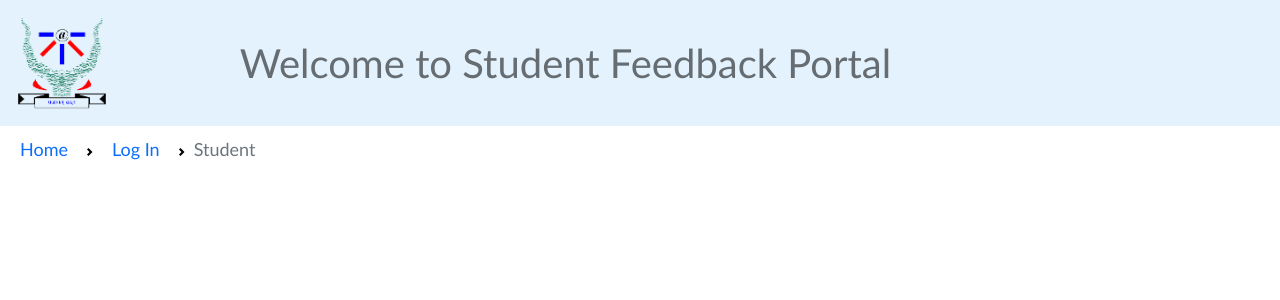
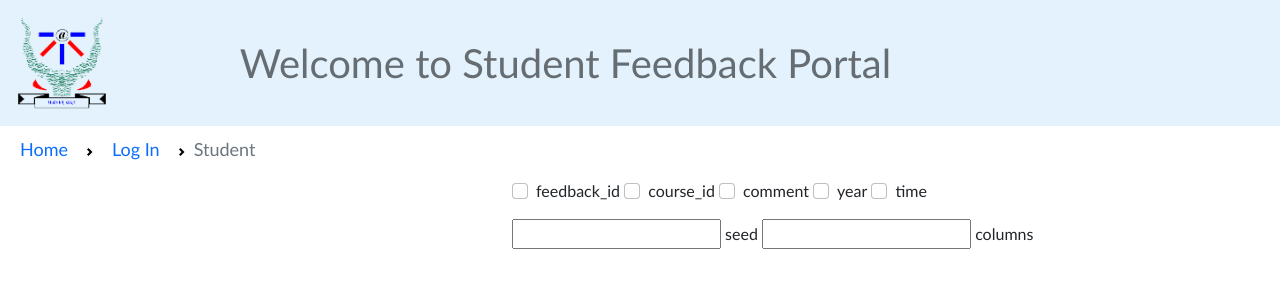
Before and after one commit to saranshgupta0107/Student-Feedback-Portal, a PHP site: page /demo/html/student.html in a window 1280 px wide. Shown: the top 300 px of the page. Run offline with PHP 8.4, Linux system fonts and the light colour scheme; a stand-in replaces the project's code that opens the database connection.

Commit message:
php changes, js changes

```diff
--- a/css/style.css
+++ b/css/style.css
@@ -1,4 +1,20 @@
-*{
+.tablefeed th,td{
+    font-size: 1.5rem;
+    width: 5%;
+    align-content: center;
+    border: 1px solid black;
+    background: white;
+    margin-left: auto;
+    margin-right: auto;
+    text-align: center;
+  }
+
+
+
+
+
+
+  *{
     font-family:'Trebuchet MS', 'Lucida Sans Unicode', 'Lucida Grande', 'Lucida Sans', Arial, sans-serif;
 }
 .navbar-text{
--- a/html/index.html
+++ b/html/index.html
@@ -14,7 +14,7 @@
 <body>
   <nav id="goback" class="navbar navbar-light" style="background-color: #e3f2fd;">
     <div class="container-fluid">
-      <a class="navbar-brand" href="#"><img src="..../images/iiita_logo.png" alt="" width="100" height="100"
+      <a class="navbar-brand" href="#"><img src="../images/iiita_logo.png" alt="" width="100" height="100"
           class="d-inline-block align-text-middle"></a>
       <div class="new">
         <a class="navbar-text">
--- a/html/login_admin.html
+++ b/html/login_admin.html
@@ -30,7 +30,7 @@
       </nav>
       <div id="login">
         <div class="newform">
-          <form name="f1" action="../php/authentication.php" onsubmit="return validation()" method="post" style="display:grid;width: 350px;">
+          <form name="f1" action="../php/authentication.php" onsubmit="return validation()" method="post" style="display:grid;width: 350px;" id="FORM">
             <div class="mb-3">
               <label for="exampleInputEmail1" class="form-label">Email address</label>
               <input type="email" name="email" class="form-control" id="exampleInputEmail1" aria-describedby="emailHelp">
@@ -47,7 +47,7 @@
               <input type="checkbox" class="form-check-input" id="exampleCheck1">
               <label class="form-check-label" for="exampleCheck1">Remember Me</label>
             </div>
-            <button type="submit" class="btn btn-primary">Submit</button>
+            <button id="submitbtn"type="submit" class="btn btn-primary">Submit</button>
           </form>
         </div>
         <script>
--- a/html/student.html
+++ b/html/student.html
@@ -8,7 +8,7 @@
     <!-- Bootstrap CSS -->
     <link href="https://cdn.jsdelivr.net/npm/bootstrap@5.1.3/dist/css/bootstrap.min.css" rel="stylesheet" integrity="sha384-1BmE4kWBq78iYhFldvKuhfTAU6auU8tT94WrHftjDbrCEXSU1oBoqyl2QvZ6jIW3" crossorigin="anonymous">
 
-    <title>Student Dashboard</title>
+    <title>Hello, world!</title>
   </head>
   <body>
     <nav class="navbar navbar-light" style="background-color: #e3f2fd;">
@@ -28,11 +28,50 @@
           <li class="breadcrumb-item active" aria-current="page">Student</li>
         </ol>
       </nav>
+      <form>
+        <div class="mb-3 form-check" style="display:inline-block;margin-left: 40%;">
+          <input type="checkbox" class="form-check-input" id="check1">
+          <label class="form-check-label" for="exampleCheck1">feedback_id</label>
+        </div>
+        <div class="mb-3 form-check" style="display:inline-block">
+          <input type="checkbox" class="form-check-input" id="check2">
+          <label class="form-check-label" for="exampleCheck1">course_id</label>
+        </div>
+        <div class="mb-3 form-check" style="display:inline-block">
+          <input type="checkbox" class="form-check-input" id="check3">
+          <label class="form-check-label" for="exampleCheck1">comment</label>
+        </div>
+        <div class="mb-3 form-check" style="display:inline-block">
+          <input type="checkbox" class="form-check-input" id="check4">
+          <label class="form-check-label" for="exampleCheck1">year</label>
+        </div>
+        <div class="mb-3 form-check" style="display:inline-block">
+          <input type="checkbox" class="form-check-input" id="check5">
+          <label class="form-check-label" for="exampleCheck1">time</label>
+        </div>
+        <br>
+        <input type="text" id="seed" style="margin-left: 40%;">
+        <label for='seed'>seed</label>
+        <input type="text" id="columns">
+        <label for='columns'>columns</label>
+      </form>
+      <table class="tablefeed">
+        <thead>
+            <th id='feedback_id'>Feedback ID</th>
+            <th id='course_id'>Course_ID</th>
+            <th id="comment">Feedback Given</th>
+            <th id="year">Year</th>
+            <th id="time">TimeStamp</th>
+        </thead>
+        <tbody id="Tbody">
+
+        </tbody>
+    </table>
     <!-- Optional JavaScript; choose one of the two! -->
 
     <!-- Option 1: Bootstrap Bundle with Popper -->
     <script src="https://cdn.jsdelivr.net/npm/bootstrap@5.1.3/dist/js/bootstrap.bundle.min.js" integrity="sha384-ka7Sk0Gln4gmtz2MlQnikT1wXgYsOg+OMhuP+IlRH9sENBO0LRn5q+8nbTov4+1p" crossorigin="anonymous"></script>
-
+    <script src="../js/view.js"></script>
     <!-- Option 2: Separate Popper and Bootstrap JS -->
     <!--
     <script src="https://cdn.jsdelivr.net/npm/@popperjs/core@2.10.2/dist/umd/popper.min.js" integrity="sha384-7+zCNj/IqJ95wo16oMtfsKbZ9ccEh31eOz1HGyDuCQ6wgnyJNSYdrPa03rtR1zdB" crossorigin="anonymous"></script>
--- /dev/null
+++ b/js/view.js
@@ -0,0 +1,99 @@
+var feedback_id=document.getElementById('feedback_id');feedback_id.style.display='none';
+var course_id=document.getElementById('course_id');course_id.style.display='none';
+var comment=document.getElementById('comment');comment.style.display='none';
+var year=document.getElementById('year');year.style.display='none';
+var time=document.getElementById('time');time.style.display='none';
+var check1=document.getElementById('check1');
+var check2=document.getElementById('check2');
+var check3=document.getElementById('check3');
+var check4=document.getElementById('check4');
+var check5=document.getElementById('check5');
+
+var rows=0;
+
+check1.addEventListener('click',()=>{
+    if(check1.checked){
+        feedback_id.style.display='';
+        rows++;
+    }
+    else {
+        feedback_id.style.display='none';
+        rows--;
+    }
+    change();
+})
+check2.addEventListener('click',()=>{
+    if(check2.checked){
+        course_id.style.display='';
+        rows++;
+    }
+    else {
+        course_id.style.display='none';
+        rows--;
+    }
+    change();
+})
+check3.addEventListener('click',()=>{
+    if(check3.checked){
+        rows++;
+        comment.style.display='';
+    }
+    else {
+        rows--;
+        comment.style.display='none';
+    }
+    change();
+})
+check4.addEventListener('click',()=>{
+    if(check4.checked){
+        year.style.display='';
+        rows++;
+    }
+    else {
+        year.style.display='none';
+        rows--;
+    }
+    change();
+})
+check5.addEventListener('click',()=>{
+    if(check5.checked){
+        time.style.display='';
+        rows++;
+    }
+    else {
+        time.style.display='none';
+        rows--;
+    }
+    change();
+})
+var seed=parseInt(document.getElementById('seed').value);
+var columns=parseInt(document.getElementById('columns').value);
+
+document.getElementById('seed').addEventListener('change',()=>{
+    columns=parseInt(document.getElementById('columns').value);
+    seed=parseInt(document.getElementById('seed').value);
+    change();
+});
+
+document.getElementById('columns').addEventListener('change',()=>{
+    columns=parseInt(document.getElementById('columns').value);
+    seed=parseInt(document.getElementById('seed').value);
+    change();
+});
+
+var tbody=document.getElementById('Tbody');
+
+
+function change(){
+    console.log(rows);
+    tbody.innerHTML='';
+    var stri='';
+    for(var i=0;i<columns;i++){
+        stri+="<tr>";
+        for(var j=0;j<rows;j++){
+            stri+=("<td>"+(seed++)+"</td>");
+        }
+        stri+="</tr>";
+    }
+    tbody.innerHTML=stri;
+}
```
Also changed, not shown: html/add_faculty.html (added, +71 -0 lines), html/faculty.html (+2 -44 lines), js/index.js (deleted, +0 -15 lines), js/login.js (+22 -5 lines), php/authentication.php (+5 -5 lines), 2 other files.
